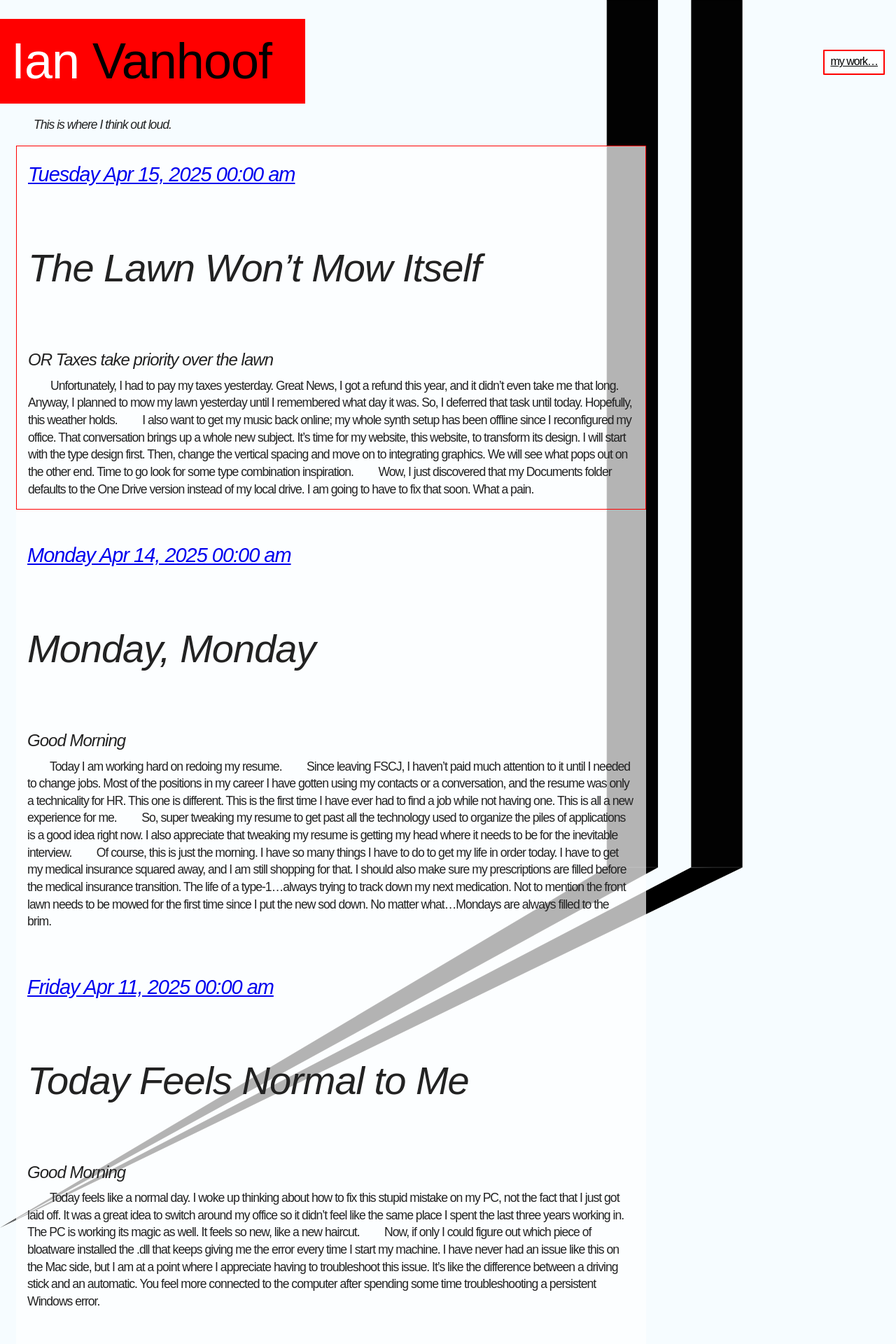
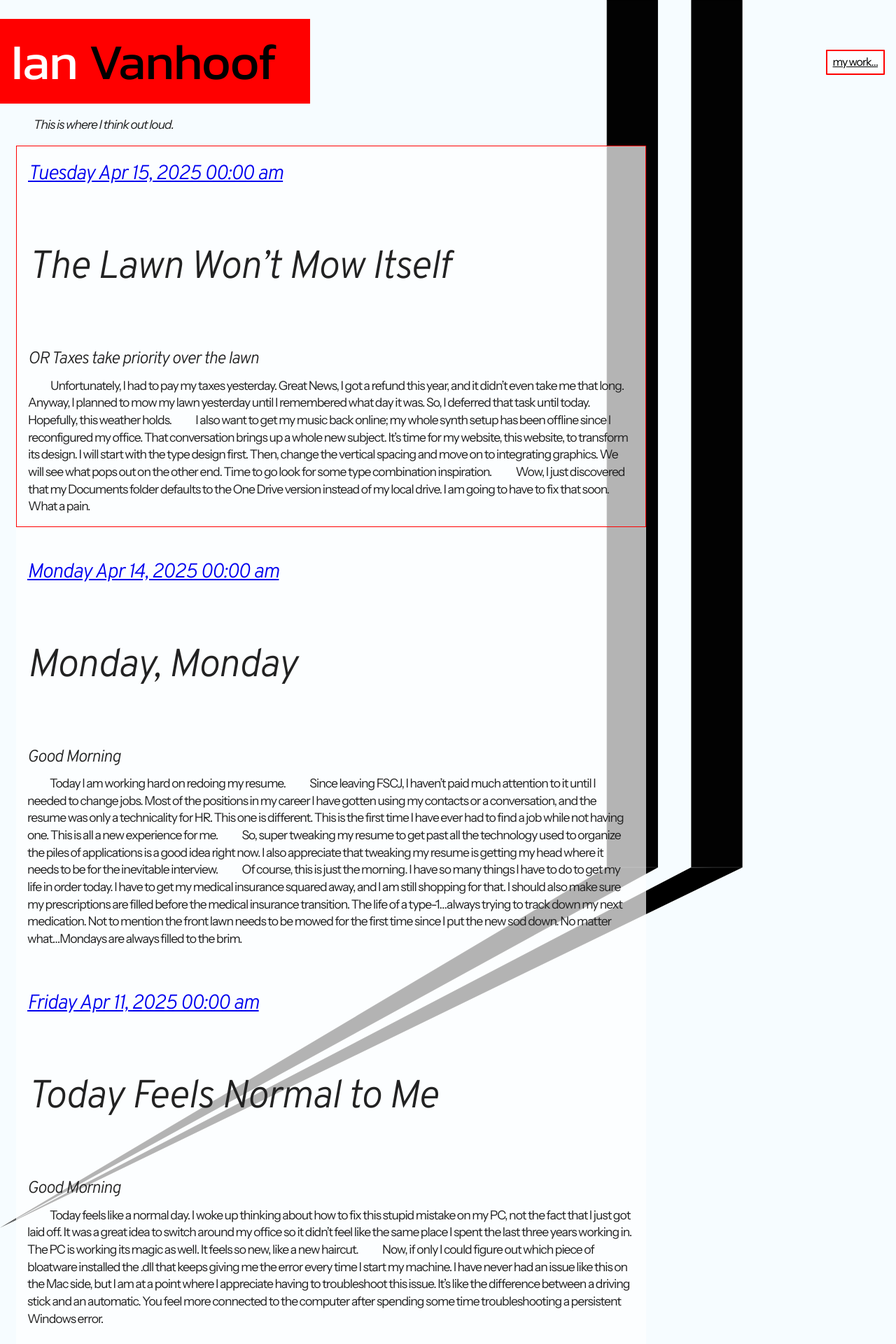
Before and after one commit to ianvanhoof/ianvanhoof.github.io, a Jekyll site: the page built from homepage.html, in a window 1280 px wide. Shown: the top 1920 px of the page at 70% size. Built offline with Jekyll 4.4.1, drawn with Linux system fonts in a browser that asks for light colours; some web fonts are replaced.

Commit message:
Making Type Changes on Homepage.html

```diff
--- a/_layouts/type-page.html
+++ b/_layouts/type-page.html
@@ -7,7 +7,11 @@
         <!-- <link rel="manifest" href="site.webmanifest"> -->
         <link rel="apple-touch-icon" href="icon.png">
         <!-- Place favicon.ico in the root directory -->
-        <link rel="stylesheet" type="text/css" href="https://cloud.typography.com/7160476/6996012/css/fonts.css" />
+        <link rel="preconnect" href="https://fonts.googleapis.com">
+<link rel="preconnect" href="https://fonts.gstatic.com" crossorigin>
+<link href="https://fonts.googleapis.com/css2?family=Kanit:ital,wght@0,100;0,200;0,300;0,400;0,500;0,600;0,700;0,800;0,900;1,100;1,200;1,300;1,400;1,500;1,600;1,700;1,800;1,900&display=swap" rel="stylesheet">
+<link href="https://fonts.googleapis.com/css2?family=Overpass:ital,wght@0,100..900;1,100..900&display=swap" rel="stylesheet">
+<link href="https://fonts.googleapis.com/css2?family=Instrument+Sans:ital,wght@0,400..700;1,400..700&display=swap" rel="stylesheet">
         <link rel="stylesheet" href="/assets/main-type.css">
     </head>
     <body>
--- a/assets/main-type.scss
+++ b/assets/main-type.scss
@@ -1,13 +1,13 @@
 ---
 ---
 @mixin font_family_body() {
-  font-family: "Gotham SSm A", "Gotham SSm B",sans-serif;
+  font-family: 'Instrument Sans',sans-serif;
 }
 @mixin font_family_sub_heading() {
-  font-family: 'Forza A' ,'Forza B',sans-serif;
+  font-family: 'Overpass',sans-serif;
 }
 @mixin font_family_heading() {
-  font-family: 'Turbo A' ,'Turbo B',sans-serif;
+  font-family: 'Kanit',sans-serif;
 }
 // @mixin font_family_heading() {
 //   font-family: 'Nitro A' ,'Nitro B',sans-serif;
```
